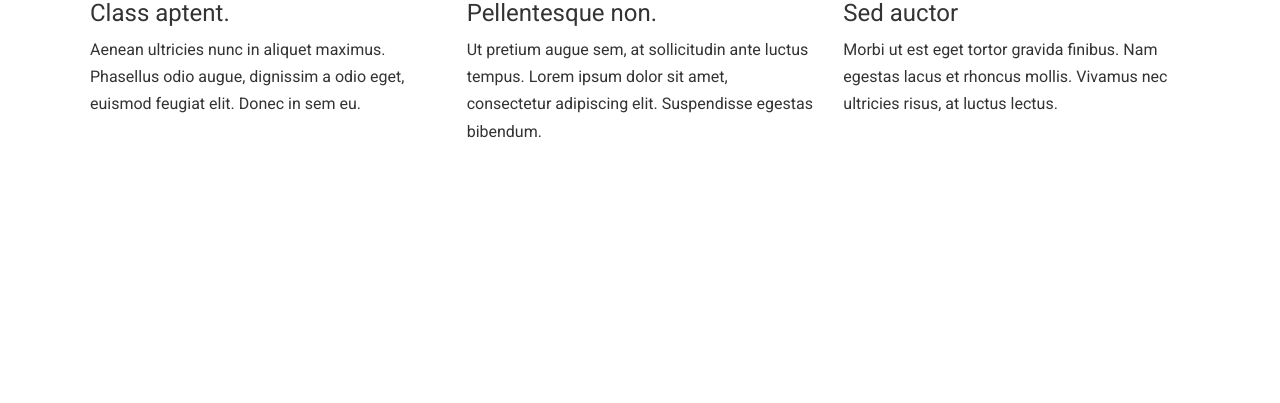
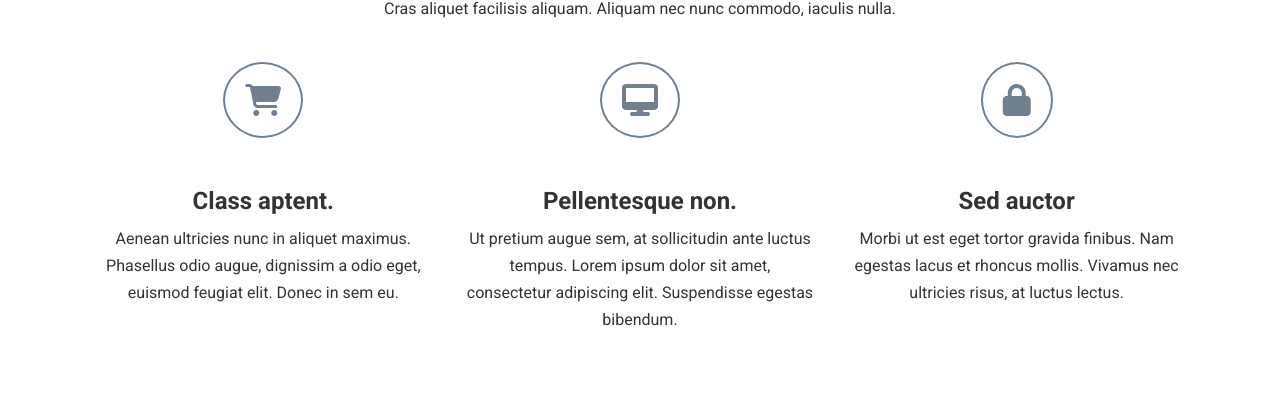
Before and after one commit to maciejpomaranski/p4, a website: page index.html in a window 1280 px wide. Shown: the part 709-1112 px from the top of the page. Before the commit the page ends 864 px from the top, so only its background shows below. Drawn offline with Linux system fonts and the light colour scheme.

Commit message:
Add styles for services section

```diff
--- a/index.html
+++ b/index.html
@@ -38,7 +38,7 @@
         </header>
         <section class="services">
             <h2>SERVICES</h2>
-            <p>Ut tincidunt gravida.</p>
+            <p>Cras aliquet facilisis aliquam. Aliquam nec nunc commodo, iaculis nulla.</p>
             <div class="container">
                 <div class="row">
                     <div class="col-md-4">
@@ -47,20 +47,18 @@
                         <p>Aenean ultricies nunc in aliquet maximus. Phasellus odio augue, dignissim a odio eget, euismod feugiat elit. Donec in sem eu.</p>
                     </div>
                     <div class="col-md-4">
-                        <i class="fa-solid fa-cart-shopping"></i>
+                        <i class="fa-solid fa-desktop"></i>
                         <h3>Pellentesque non.</h3>
                         <p>Ut pretium augue sem, at sollicitudin ante luctus tempus. Lorem ipsum dolor sit amet, consectetur adipiscing elit. Suspendisse egestas bibendum.</p>
                     </div>
                     <div class="col-md-4">
-                        <i class="fa-solid fa-cart-shopping"></i>
+                        <i class="fa-solid fa-lock"></i>
                         <h3>Sed auctor</h3>
                         <p>Morbi ut est eget tortor gravida finibus. Nam egestas lacus et rhoncus mollis. Vivamus nec ultricies risus, at luctus lectus.</p>
                     </div>
                 </div>
             </div>
 
-
-            </div>
         </section>
 
 
--- a/sass/style.scss
+++ b/sass/style.scss
@@ -73,3 +73,23 @@ nav {
     color: #ffffff;
 
 }
+.services {
+    padding: 60px;
+    text-align: center;
+    i {
+        font-size: 32px;
+        margin: 30px 0;
+        padding: 20px;
+        border: 2px solid;
+        border-radius: 50%;
+        color: $colot-two;
+
+    }
+    h2 {
+        font-weight: bold;
+        font-size: 48px;
+    }
+    h3 {
+        font-weight: bold;
+    }
+}
```
Also changed, not shown: css/style.css, 1 other file.
